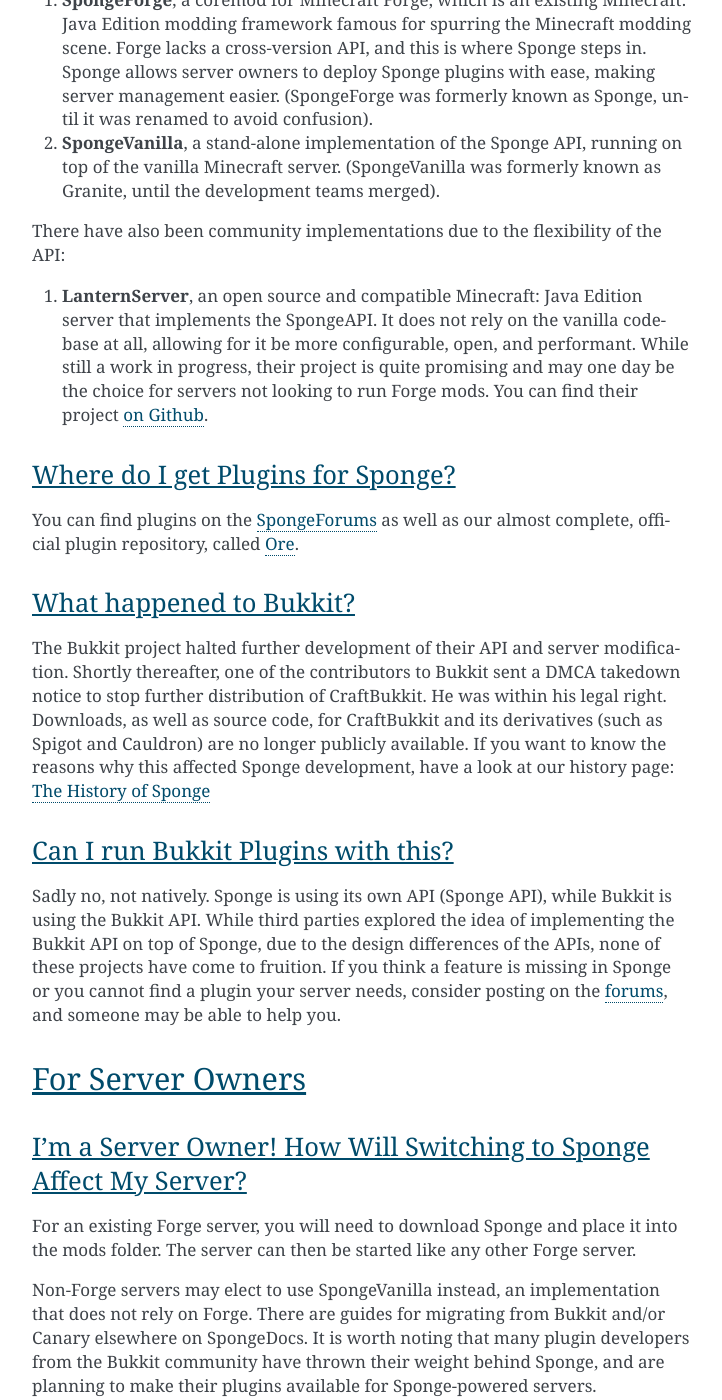
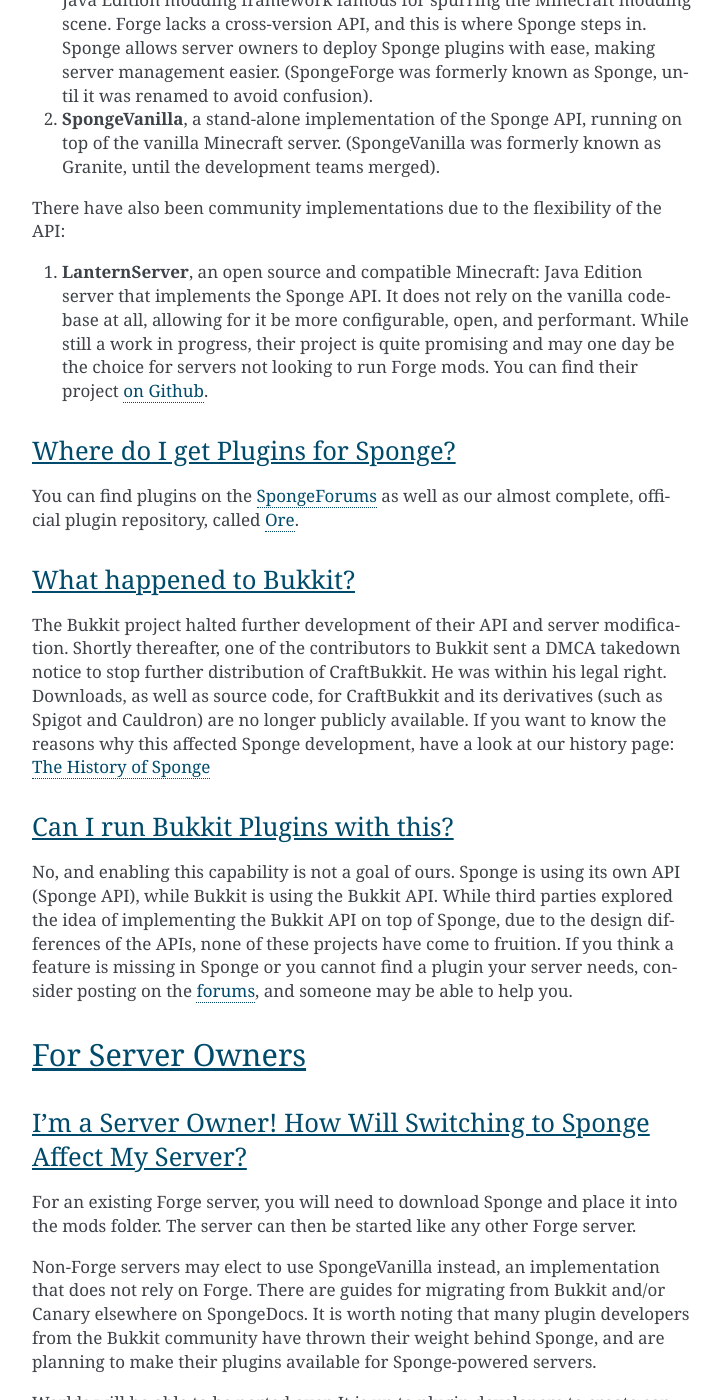
Before and after one commit to SpongePowered/SpongeDocs, a Sphinx documentation site: the page built from source/about/faq.rst, in a window 1280 px wide and 1400 px high, scrolled down 1263 px. Shown: the whole window, without its empty margins (388-1110 px from the left). Built offline with Sphinx 7.4.7, drawn with Linux system fonts in a browser that asks for light colours; pages that are not in the unit, such as notebooks, are missing from menus; some of the changed text lies outside the part shown.

Commit message:
Address various comments

```diff
--- a/source/about/faq.rst
+++ b/source/about/faq.rst
@@ -44,8 +43,8 @@
 
 There have also been community implementations due to the flexibility of the API:
 
-(1) **LanternServer**, an open source and compatible Minecraft: Java Edition server that implements the SpongeAPI. It
-    does not rely on the vanilla codebase at all, allowing for it be more configurable, open, and performant.
+(1) **LanternServer**, an open source and compatible Minecraft: Java Edition server that implements the Sponge API.
+    It does not rely on the vanilla codebase at all, allowing for it be more configurable, open, and performant.
     While still a work in progress, their project is quite promising and may one day be the choice for servers not
     looking to run Forge mods. You can find their project `on Github <https://github.com/LanternPowered/LanternServer>`_.
 
@@ -67,10 +66,11 @@
 Can I run Bukkit Plugins with this?
 -----------------------------------
 
-Sadly no, not natively. Sponge is using its own API (Sponge API), while Bukkit is using the Bukkit API. While third parties
-explored the idea of implementing the Bukkit API on top of Sponge, due to the design differences of the APIs, none of these
-projects have come to fruition. If you think a feature is missing in Sponge or you cannot find a plugin your server needs,
-consider posting on the `forums <https://forums.spongepowered.org/>`_, and someone may be able to help you.
+No, and enabling this capability is not a goal of ours. Sponge is using its own API (Sponge API), while Bukkit is using
+the Bukkit API. While third parties explored the idea of implementing the Bukkit API on top of Sponge, due to the design
+differences of the APIs, none of these projects have come to fruition. If you think a feature is missing in Sponge or you
+cannot find a plugin your server needs, consider posting on the `forums <https://forums.spongepowered.org/>`_, and
+someone may be able to help you.
 
 For Server Owners
 =================
--- a/source/about/introduction.rst
+++ b/source/about/introduction.rst
@@ -37,8 +37,7 @@
 Where Can I Download Sponge?
 ~~~~~~~~~~~~~~~~~~~~~~~~~~~~
 
-You can download both stable and experimental builds of SpongeForge and SpongeVanilla on our
-`downloads page <https://www.spongepowered.org/downloads>`_.
+You can download SpongeForge and SpongeVanilla on our `downloads page <https://www.spongepowered.org/downloads>`_.
 
 Who Is behind Sponge?
 ~~~~~~~~~~~~~~~~~~~~~
```
Also changed, not shown: other parts of source/about/faq.rst (+1 -2 lines), source/plugin/workspace/index.rst (line endings or trailing spaces).
